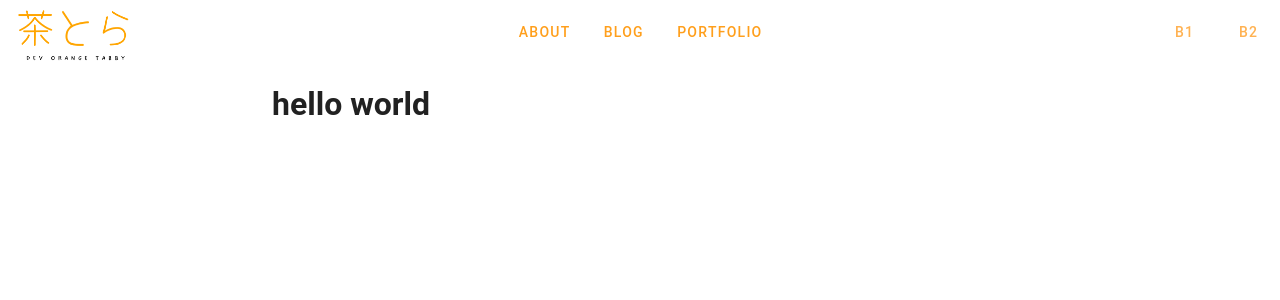
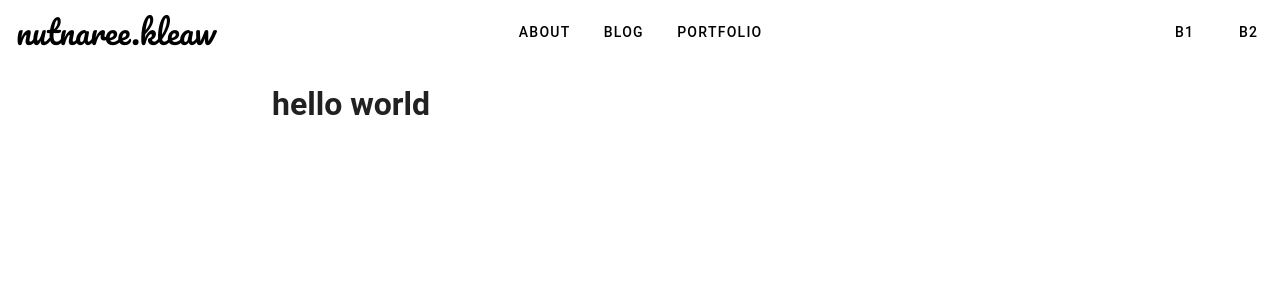
Before and after one commit to cinxini/blog, a Nuxt app: page / in a window 1280 px wide. Shown: the top 300 px of the page. Built offline with nearby package versions, Linux system fonts and the light colour scheme.

Commit message:
add font

```diff
--- a/layouts/default.vue
+++ b/layouts/default.vue
@@ -13,25 +13,28 @@
       <v-app-bar-title class=" d-flex justify-center">Application Bar</v-app-bar-title> -->
       <v-row no-gutters>
       <v-col cols="2" class="d-flex flex-row">
-        <div class="vertical-center" ><v-img
-          :width="151"
-          aspect-ratio="16/9"
-          cover
-          src="@/assets/images/logo.png"
-        ></v-img></div>
+        <div class="vertical-center mx-4" >
+          <!-- <v-img
+            :width="151"
+            aspect-ratio="16/9"
+            cover
+            src="@/assets/images/logo.png"
+          ></v-img> -->
+          <h1><span class="pacifico-regular">nutnaree.kleaw</span></h1>
+        </div>
 
       </v-col>
       <v-col  class="d-flex justify-center ">
           <div class="vertical-center">
-            <v-btn color="primary">about</v-btn>
-            <v-btn color="primary">blog</v-btn>
-            <v-btn color="primary">portfolio</v-btn>
+            <v-btn >about</v-btn>
+            <v-btn >blog</v-btn>
+            <v-btn >portfolio</v-btn>
         </div>
       </v-col>
       <v-col cols="2"  class="d-flex flex-row-reverse">
         <div class="vertical-center">
-          <v-btn color="primaryContainer">b1</v-btn>
-          <v-btn color="primaryContainer">b2</v-btn>
+          <v-btn >b1</v-btn>
+          <v-btn >b2</v-btn>
         </div>
       </v-col>
     </v-row>
@@ -58,4 +61,24 @@ import { VApp } from 'vuetify/components';
 .main-background{
   background: white;
 }
+
+.josefin-slab-bold {
+  font-family: "Josefin Slab", serif;
+  font-optical-sizing: auto;
+  font-weight: bold;
+  font-style: normal;
+}
+
+.lobster-regular {
+  font-family: "Lobster", sans-serif;
+  font-weight: 400;
+  font-style: normal;
+}
+
+.pacifico-regular {
+  font-family: "Pacifico", cursive;
+  font-weight: 400;
+  font-style: normal;
+}
+
 </style>
--- a/nuxt.config.ts
+++ b/nuxt.config.ts
@@ -2,6 +2,28 @@
 import vuetify, { transformAssetUrls } from 'vite-plugin-vuetify'
 
 export default defineNuxtConfig({
+  app: {
+    head: {
+      link: [
+        {
+          rel: 'preconnect',
+          href: "https://fonts.googleapis.com"
+        }, {
+          rel: "stylesheet",
+          href: "https://fonts.googleapis.com/css2?family=Josefin+Slab:ital,wght@0,100..700;1,100..700&display=swap",
+          crossorigin: "",
+        }, {
+          rel: "stylesheet",
+          href: "https://fonts.googleapis.com/css2?family=Lobster&display=swap",
+          crossorigin: "",
+        }, {
+          rel: "stylesheet",
+          href: "https://fonts.googleapis.com/css2?family=Lobster&family=Pacifico&display=swap",
+          crossorigin: "",
+        }
+      ]
+    }
+  },
   devtools: { enabled: true },
   build: {
     transpile: ['vuetify'],
--- a/pages/index.vue
+++ b/pages/index.vue
@@ -1,7 +1,7 @@
 <template>
   <v-container style="max-width: 60%;">
     <div >
-    <h1>hello world</h1>
+    <h1 class="josefin-slab-bolder">hello world</h1>
   </div>
   </v-container>
 
```
